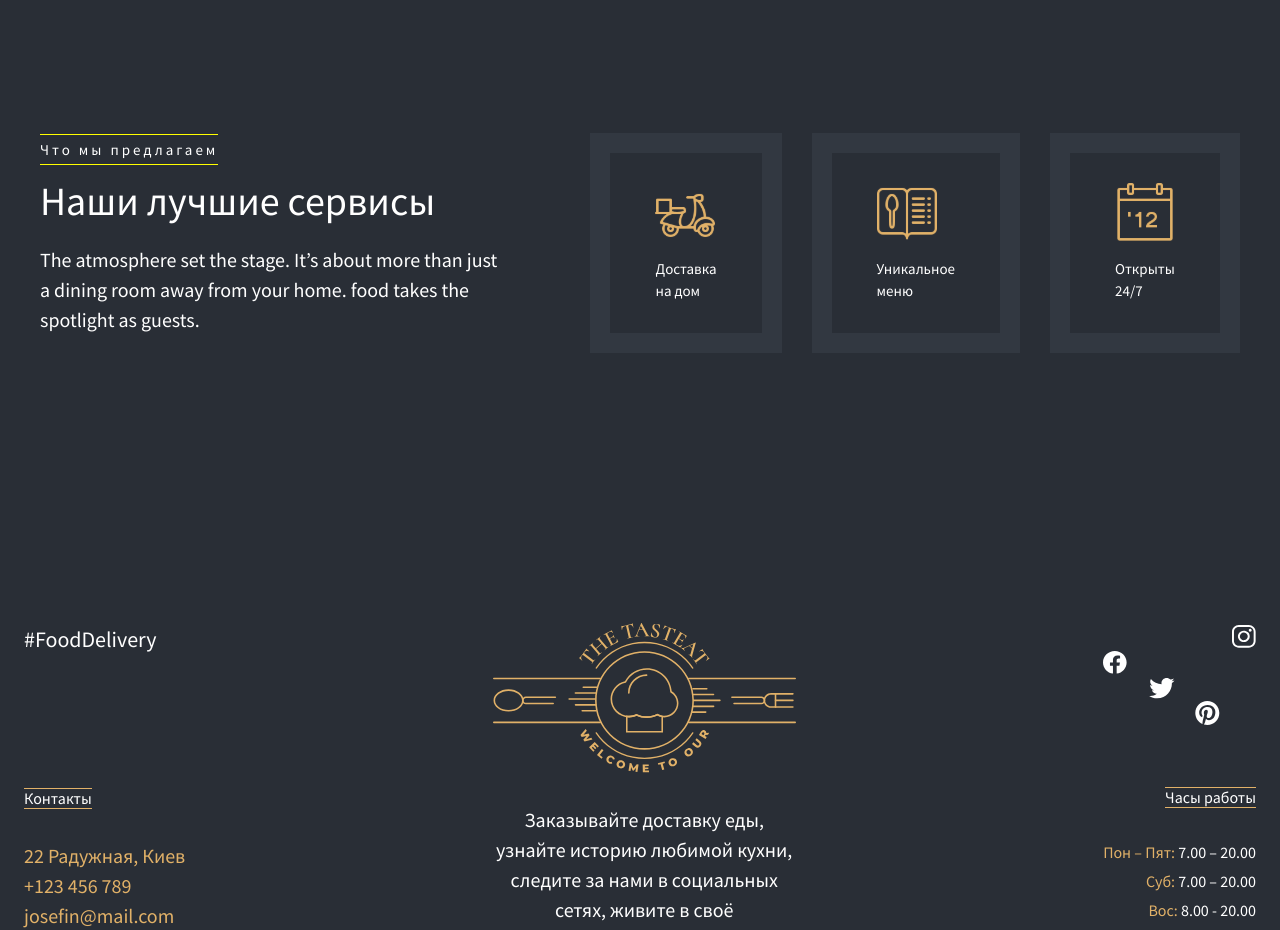
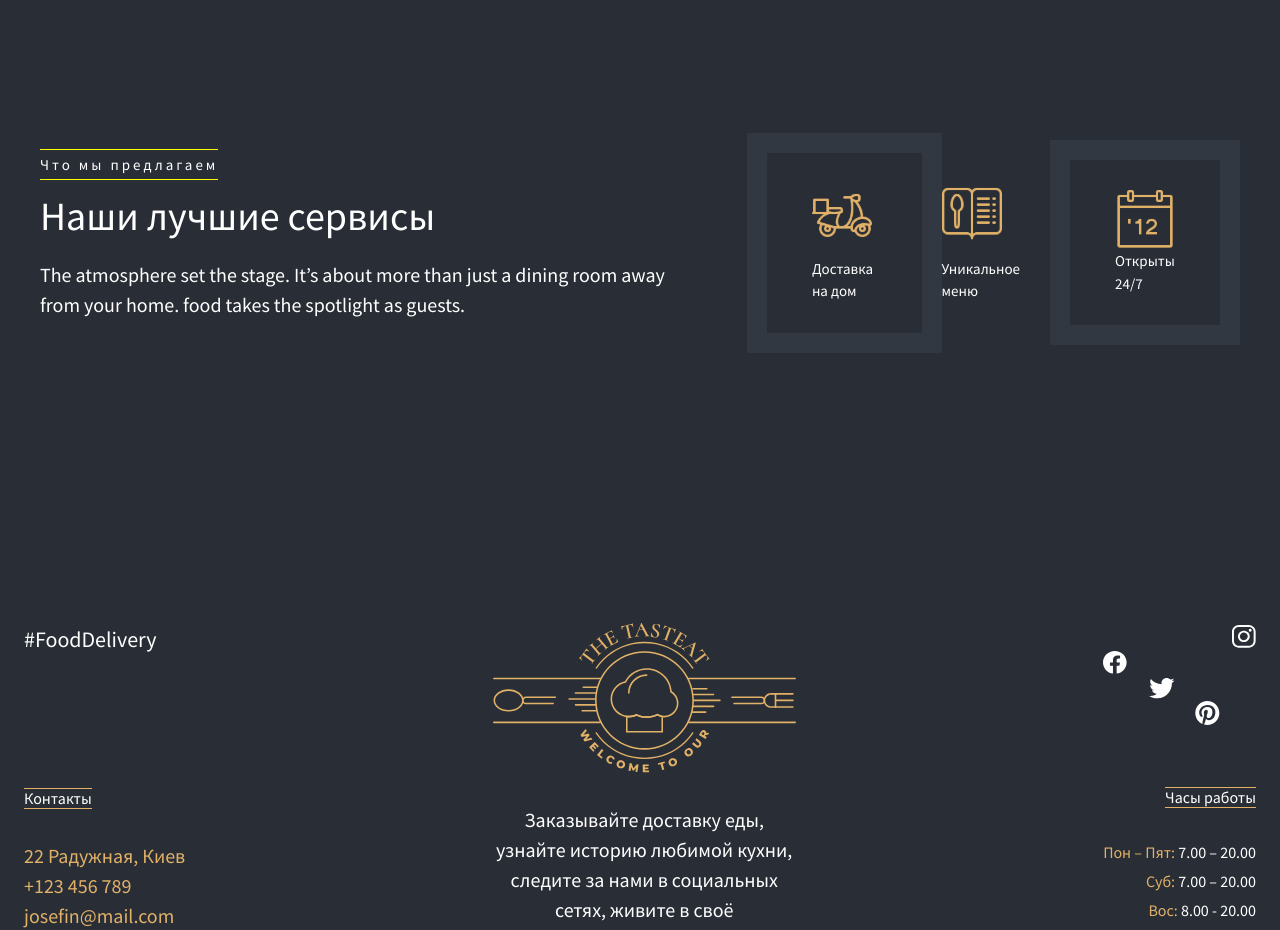
Before and after one commit to DeliveryFood111/food-delivery-front, a Vue app: page / in a window 1280 px wide. Shown: the part 3540-4470 px from the top of the page. Built offline with nearby package versions, Linux system fonts and the light colour scheme.

Commit message:
fixed class name

```diff
--- a/src/components/BenefitsEnd.vue
+++ b/src/components/BenefitsEnd.vue
@@ -1,28 +1,28 @@
 <template>
-  <section class="benefits-2">
-    <div class="benefits-2__container">
-      <div class="benefits-2__cells">
-        <div class="benefits-2__cells__img">
+  <section class="benefitsEnd">
+    <div class="benefitsEnd__container">
+      <div class="benefitsEnd__cells">
+        <div class="benefitsEnd_cells_img">
           <img src="../assets/benefitsEndIcon1.svg" />
         </div>
-        <div class="benefits-2__cells__text">Открыты 24/7</div>
+        <div class="benefitsEnd__cells_text">Открыты 24/7</div>
       </div>
-      <div class="benefits-2__cells">
-        <div class="benefits-2__cells__img">
+      <div class="benefitsEnd__gicells">
+        <div class="benefitsEnd__cells_img">
           <img src="../assets/benefitsEndIcon2.svg" />
         </div>
-        <div class="benefits-2__cells__text">Уникальное меню</div>
+        <div class="benefitsEnd__cells_text">Уникальное меню</div>
       </div>
-      <div class="benefits-2__cells">
-        <div class="benefits-2__cells__img">
+      <div class="benefitsEnd__cells">
+        <div class="benefitsEnd__cells_img">
           <img src="../assets/benefitsEndIcon3.svg" />
         </div>
-        <div class="benefits-2__cells__text">Доставка на дом</div>
+        <div class="benefitsEnd__cells_text">Доставка на дом</div>
       </div>
-      <div class="benefits-2__cells__content">
-        <h4 class="benefits-2__cells__chapter">Что мы предлагаем</h4>
-        <p class="benefits-2__cells__title">Наши лучшие сервисы</p>
-        <p class="benefits-2__cells__title-text">
+      <div class="benefitsEnd__cells_content">
+        <h4 class="benefitsEnd__cells_chapter">Что мы предлагаем</h4>
+        <p class="benefitsEnd__cells_title">Наши лучшие сервисы</p>
+        <p class="benefitsEnd__cells_title-text">
           The atmosphere set the stage. It’s about more than just a dining room
           away from your home. food takes the spotlight as guests.
         </p>
@@ -38,7 +38,7 @@ export default {
 </script>
 
 <style scoped lang="scss">
-.benefits-2 {
+.benefitsEnd{
   display: flex;
   flex-direction: row;
   background-color: rgba(41, 46, 54, 1);
@@ -82,17 +82,17 @@ export default {
       padding: 20px;
     }
 
-    &__img {
+    &_img {
       margin-bottom: 15px;
     }
 
-    &__text {
+    &_text {
       color: white;
       font-size: 15px;
       font-weight: 400;
     }
 
-    &__content {
+    &_content {
       display: flex;
       flex-direction: column;
       margin-right: 50px;
@@ -108,7 +108,7 @@ export default {
       }
     }
 
-    &__chapter {
+    &_chapter {
       color: white;
       width: fit-content;
       font-size: 15px;
@@ -121,14 +121,14 @@ export default {
       border-top: 1px solid yellow;
     }
 
-    &__title {
+    &_title {
       color: white;
       font-size: 40px;
       font-weight: 400;
       line-height: 56px;
     }
 
-    &__title-text {
+    &_title-text {
       color: white;
       font-size: 20px;
       font-weight: 400;
```
